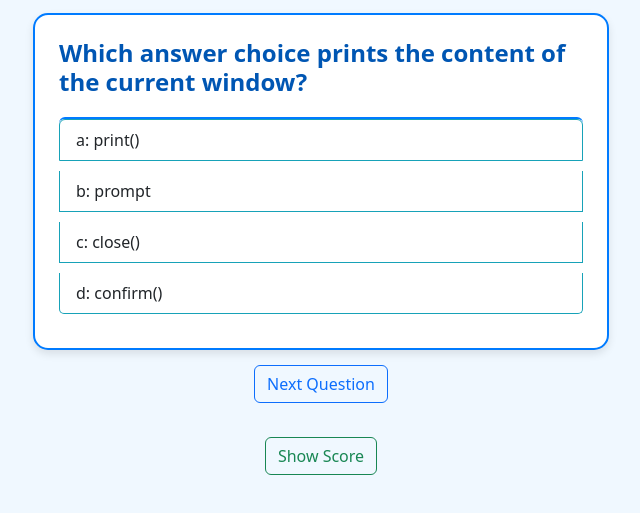
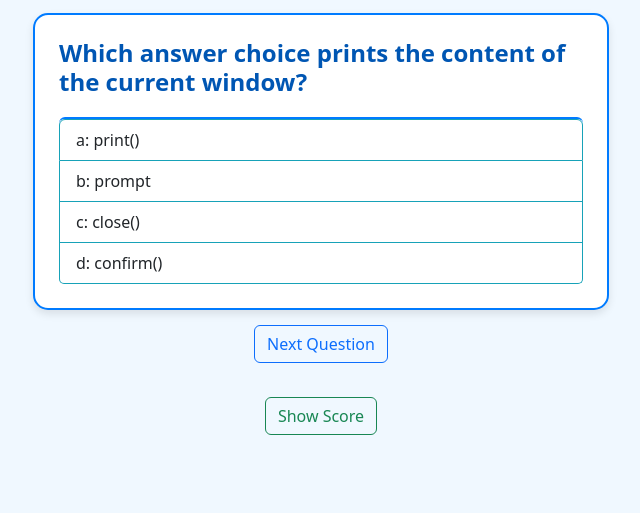
Before and after one commit to Isaiahg46/1st-Team-Project, a plain HTML site: page Javascript Trivia Game Code/index.html in a window 1280 px wide. Shown: the part 185-698 px from the top of the page, without its empty margins (319-959 px from the left). Drawn offline with nearby package versions, Linux system fonts and the light colour scheme.

Commit message:
Update index.html

```diff
--- a/Javascript Trivia Game Code/index.html
+++ b/Javascript Trivia Game Code/index.html
@@ -35,7 +35,7 @@
 
     .list-group-item {
       border: 1px solid #17a2b8; /* Teal border */
-      margin-bottom: 10px;
+      margin-bottom: 0px;
       transition: background-color 0.3s ease;
     }
 
```
